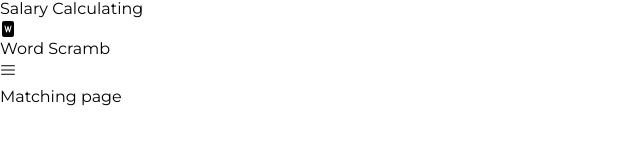
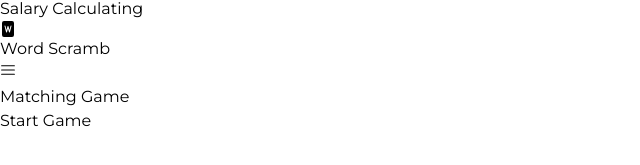
Before and after one commit to FaizAmd22/Dumbways_Stage2_Task4_MicroLogic, a React (Vite) app: page /matching-card in a window 1280 px wide. Shown: the part 259-424 px from the top of the page, without its empty margins (0-640 px from the left). Built offline with nearby package versions, Linux system fonts and the light colour scheme.

Commit message:
create: create matching card page

```diff
--- a/src/pages/matching.jsx
+++ b/src/pages/matching.jsx
@@ -1,9 +1,154 @@
+import { useEffect } from "react";
+import { useState } from "react";
+import { BsFire } from "react-icons/bs";
+
 const Matching = () => {
+    const icons = ["🐱‍👤", "🐱‍🚀", "🐱‍🏍", "🐱‍🐉", "👀", "🤷‍♀️", "🤦‍♂️", "🐱‍👓"];
+    const [cards, setCards] = useState([]);
+    const [flip, setFlip] = useState([]);
+    const [matchedPairs, setMatchedPairs] = useState([]);
+    const [won, setWon] = useState(false);
+    const [started, setStarted] = useState(false);
+    const [isShowCards, setIsShowCards] = useState(true)
+
+
+    useEffect(() => {
+
+        if (started) {
+            setTimeout(() => {
+                setIsShowCards(false)
+            }, 500);
+        }
+    }, [started, isShowCards])
+
+
+    const shuffle = (array) => {
+        let currentIndex = array.length, randomIndex;
+        while (currentIndex !== 0) {
+            randomIndex = Math.floor(Math.random() * currentIndex);
+            currentIndex--;
+
+            [array[currentIndex], array[randomIndex]] = [array[randomIndex], array[currentIndex]];
+        }
+        return array;
+    };
+
+    const startGame = () => {
+        const shuffledCards = shuffle([...icons, ...icons]);
+        setCards(shuffledCards);
+        setFlip([]);
+        setMatchedPairs([]);
+        setWon(false);
+        setStarted(true);
+        setIsShowCards(true)
+
+        if (started) {
+            setTimeout(() => {
+                setIsShowCards(false)
+            }, 500);
+        }
+    };
+
+    const handleCardClick = (index) => {
+        if (!started) {
+            return;
+        }
+
+        if (flip.length === 2 || flip.includes(index) || matchedPairs.includes(cards[index])) {
+            return;
+        }
+
+        const newflip = [...flip, index];
+        setFlip(newflip);
+
+        if (newflip.length === 2) {
+            setTimeout(() => checkMatch(newflip), 200);
+        }
+    };
+
+    const checkMatch = (flip) => {
+        const [firstIndex, secondIndex] = flip;
+        const isMatch = cards[firstIndex] === cards[secondIndex];
+
+        if (isMatch) {
+            setMatchedPairs([...matchedPairs, cards[firstIndex]]);
+            if (matchedPairs.length === icons.length - 1) {
+                setWon(true);
+            }
+        }
+
+        setTimeout(() => setFlip([]), 200);
+    };
+
+    const handleTryAgain = () => {
+        setStarted(false);
+        startGame();
+    };
+
+    const renderCards = () => {
+        return (
+            <div className="grid grid-cols-4 gap-8">
+                {cards.map((card, index) => (
+                    <div key={index} className="mb-3">
+                        {isShowCards ? (
+                            <button
+                                className={`w-[70px] md:w-full h-[50px] bg-primary rounded-md shadow-md shadow-primary text-white bg-blue-500 hover:bg-blue-400 transition-all duration-500 ease-in-out`}
+                            >
+                                {card}
+                            </button>
+                        ) : (
+                            <button
+                                className={`w-[70px] md:w-full h-[50px] bg-primary rounded-md shadow-md shadow-primary text-white bg-blue-500 hover:bg-blue-400 transition-all duration-500 ease-in-out ${flip.includes(index) || matchedPairs.includes(card) && ''}`}
+                                onClick={() => handleCardClick(index)}
+                            >
+                                {flip.includes(index) || matchedPairs.includes(card) ? card : '?'}
+                            </button>
+                        )}
+                    </div>
+                ))}
+            </div>
+        );
+    };
+
     return (
-        <div>
-            <h1>Matching page</h1>
+        <div className="md:w-[80vw] h-[100vh] m-auto flex items-center justify-center">
+            <div className="w-full h-full p-10 flex flex-col justify-center">
+                <h1 className="text-center mb-10 font-bold text-3xl">Matching Game</h1>
+                {renderCards()}
+                {!started && (
+                    <div className="mt-5 gap-3 flex items-center justify-center">
+                        <button
+                            className="bg-gray-700 text-white p-2 px-10 rounded-md hover-bg-primary text-sm hover:bg-gray-500 transition-all duration-500 ease-in-out"
+                            onClick={startGame}
+                        >
+                            Start Game
+                        </button>
+                    </div>
+                )}
+                {(started && !won) ? (
+                    <div className="flex items-center justify-center m-7">
+                        <button
+                            className="bg-gray-700 px-10 py-1 rounded-md text-white hover:bg-gray-500 transition-all duration-500 ease-in-out"
+                            onClick={handleTryAgain}
+                        >
+                            Reset
+                        </button>
+                    </div>
+                ) : won}
+                {won && (
+                    <div className="flex flex-col items-center mt-10 gap-3">
+                        <h3 className="font-bold flex items-center gap-1 text-2xl">You Win! <BsFire className="text-orange-500" /></h3>
+                        <button
+                            className="bg-gray-700 text-white p-2 px-10 rounded-md text-sm hover:bg-gray-500 transition-all duration-500 ease-in-out"
+                            onClick={handleTryAgain}
+                        >
+                            Try Again
+                        </button>
+                    </div>
+                )}
+            </div>
         </div>
-     );
-}
+    );
+};
 
 export default Matching;
```
